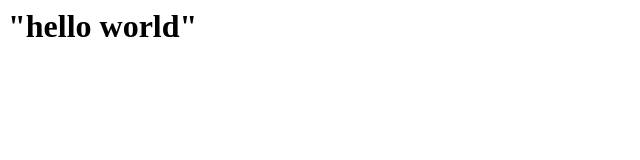
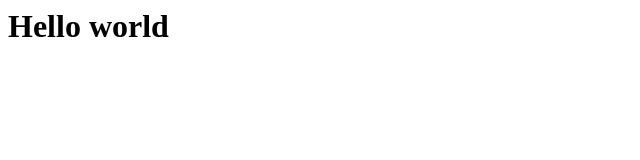
Before and after one commit to tejasrao712/FirstRepo, a plain HTML site: page index.html in a window 1280 px wide. Shown: the whole page, without its empty margins (0-640 px from the left). Drawn offline with Linux system fonts and the light colour scheme.

Commit message:
Update index.html

```diff
--- a/index.html
+++ b/index.html
@@ -1 +1 @@
-<h1> "hello world" </h1>
+<h1> Hello world </h1>
```
